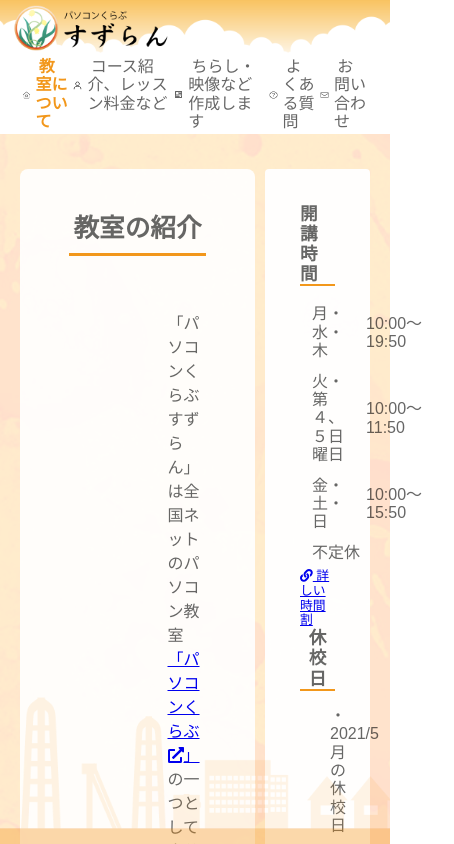
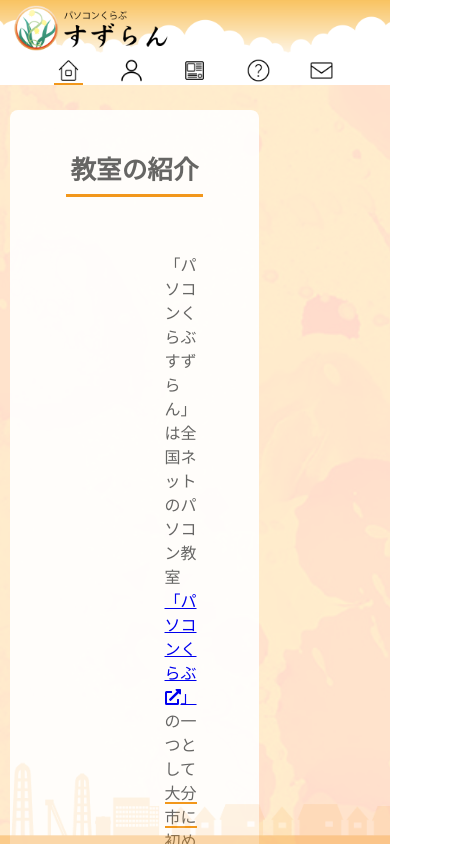
Before and after one commit to KounoTaihei/suzuran-next, a Next.js app: page / in a window 390 px wide. Shown: the top 844 px of the page, 454 px wide, since content can reach past the window. Built offline with nearby package versions, Linux system fonts and the light colour scheme.

Commit message:
少しレスポンシブ対応

```diff
--- a/pages/_app.tsx
+++ b/pages/_app.tsx
@@ -6,7 +6,7 @@
 function MyApp({ Component, pageProps }: AppProps) {
   return (
     <Layout>
-      <main><Component {...pageProps} /></main>
+      <Component {...pageProps} />
     </Layout>
   )
 }
--- a/styles/Main.module.scss
+++ b/styles/Main.module.scss
@@ -14,3 +14,22 @@
         }
     }
 }
+
+@media screen and (max-width: 540px) {
+    .main {
+        padding: 10px;
+
+        .main_body {
+            flex-direction: column;
+            width: 100%;
+
+            .main_content {
+                width: 100;
+            }
+
+            .sub_content {
+                width: 100%;
+            }
+        }
+    }
+}
--- a/styles/Nav.module.scss
+++ b/styles/Nav.module.scss
@@ -12,6 +12,21 @@
 
         .nav_item {
             list-style: none;
+
+            &.active {
+                .nav_link {
+                    pointer-events: none;
+
+                    &::after {
+                        width: 100%;
+                    }
+                }
+
+                .nav_text {
+                    font-weight: bold;
+                    color: $mainColor;
+                }
+            }
 
             .nav_link {
                 padding: 2px;
@@ -49,21 +64,12 @@
                     margin: 0 0 0 5px;
                 }
             }
-
-            &.active {
-                .nav_img {
-                    pointer-events: none;
-
-                    &::after {
-                        width: 100%;
-                    }
-                }
-
-                .nav_text {
-                    font-weight: bold;
-                    color: $mainColor;
-                }
-            }
         }
     }
 }
+
+@media screen and (max-width: 540px) {
+    .nav_text {
+        display: none;
+    }
+}
--- a/styles/UnderImage.module.scss
+++ b/styles/UnderImage.module.scss
@@ -8,7 +8,7 @@
         bottom: 0;
         left: 0;
         width: 100%;
-        height: 18vh;
+        height: 16vh;
         transform: translateY(100%);
         transition: 0.7s;
 
@@ -54,3 +54,11 @@
         opacity: 0.2;
     }
 }
+
+@media screen and (max-width: 540px) {
+    .wrapper {
+        .under_image {
+            height: 10vh;
+        }
+    }
+}
```
